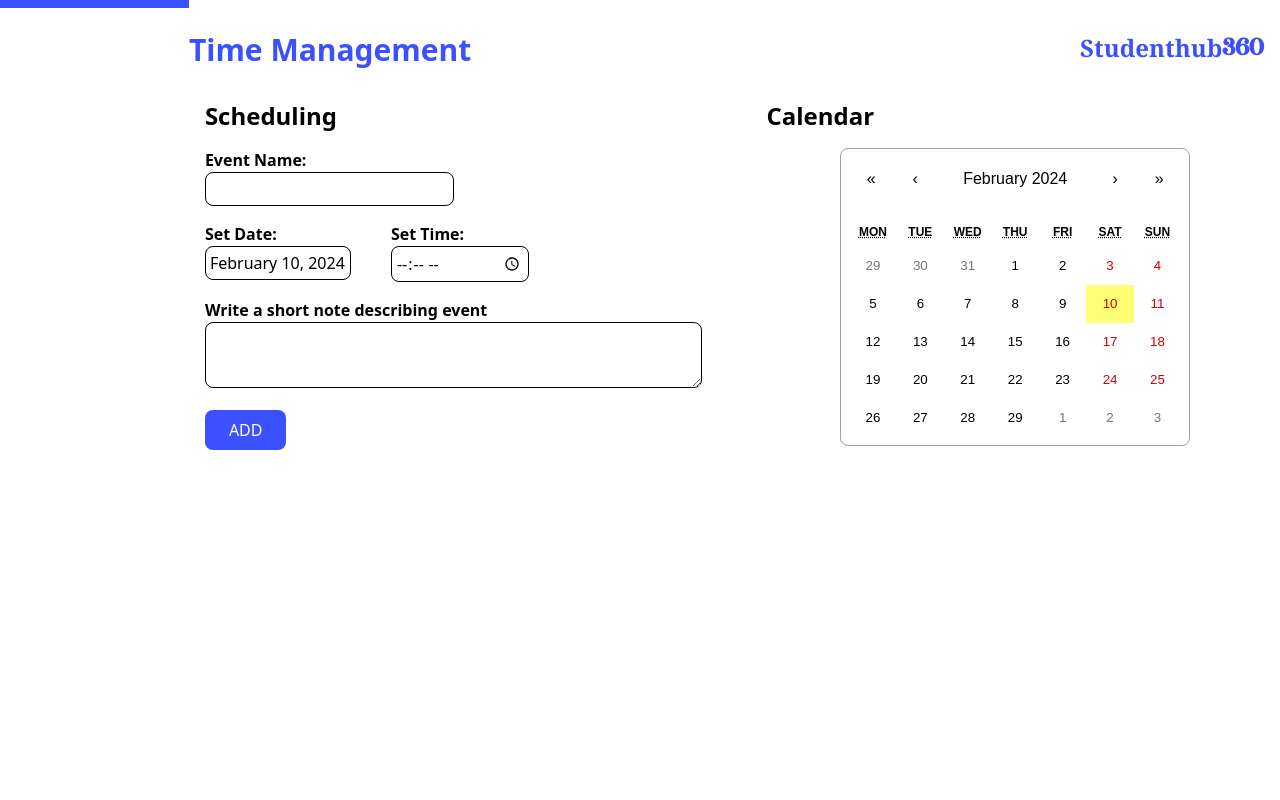
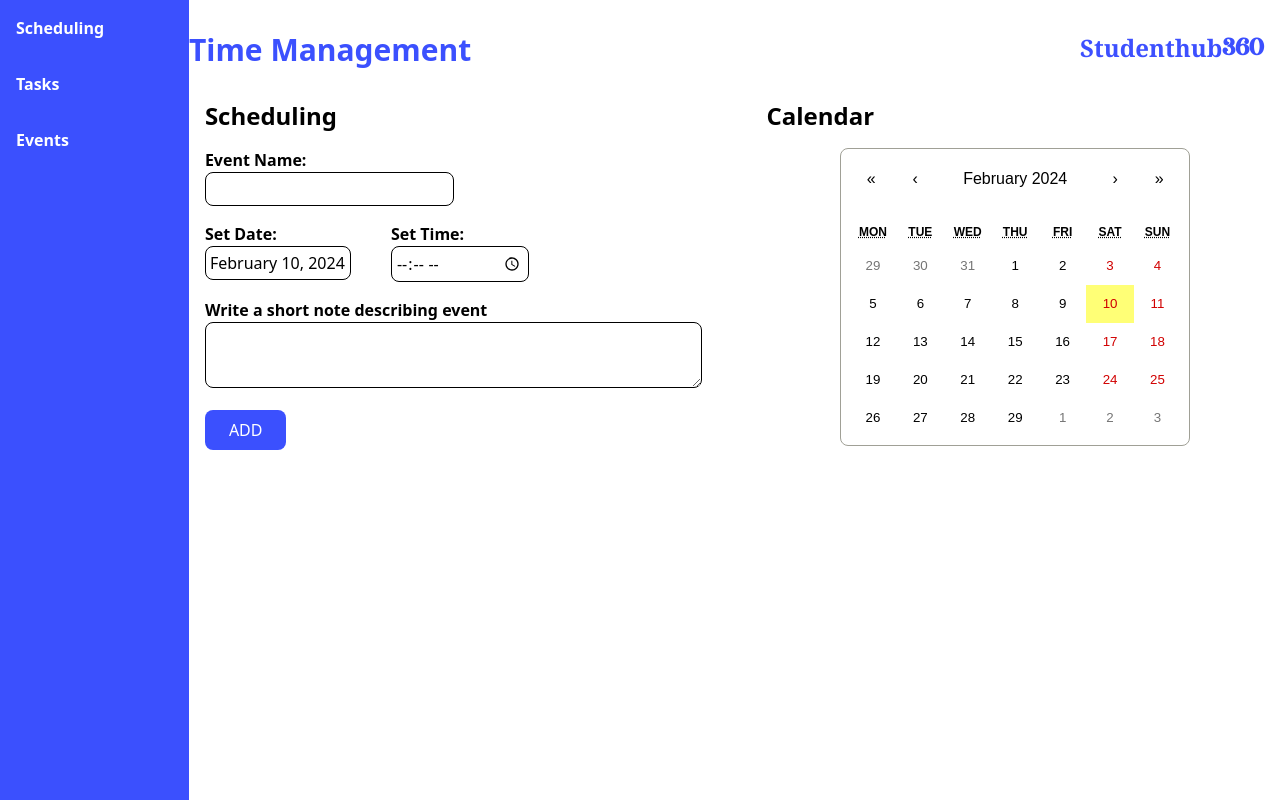
Before and after one commit to studenthub360/frontend, a React (Create React App) app: page /dashboard/time-management in a window 1280 px wide. Built offline with nearby package versions, Linux system fonts and the light colour scheme.

Commit message:
Update Scheduling and Sidebar components

```diff
--- a/src/TimeManagement/Scheduling.jsx
+++ b/src/TimeManagement/Scheduling.jsx
@@ -64,7 +64,7 @@ const Scheduling = () => {
               />
             </div>
 
-            <div className="mb-4 w-full lg:flex">
+            <div className="mb-4 w-full ">
               <div className="block lg:w-1/2 pr-2">
                 <label className="font-bold " htmlFor="eventTime">
                   Set Time:
--- a/src/TimeManagement/Sidebar.jsx
+++ b/src/TimeManagement/Sidebar.jsx
@@ -13,7 +13,7 @@ const Sidebar = () => {
   };
 
   return (
-    <div className="lg:bg-[#3B50FE] bg-white h-2 lg:mi-h-screen w-1/4 p-4 lg:p-0 overflow-hidden">
+    <div className="lg:bg-[#3B50FE] bg-white h-2 lg:min-h-screen w-1/4 p-4 lg:p-0 overflow-hidden">
       <ul className={`hidden lg:block text-black lg:text-white font-bold`}>
         <li className="p-4">
           <Link to="/dashboard/time-management">Scheduling</Link>
```
